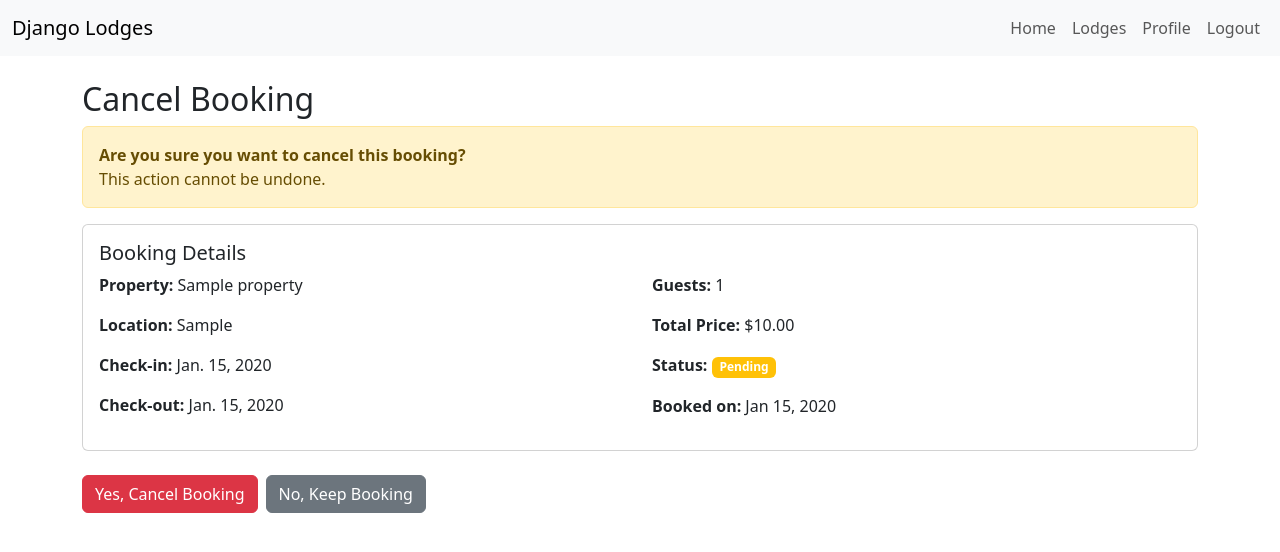
After one commit to darakhshanda/Hackathon_Django, a Django app: page /booking/booking/1/cancel in a window 1280 px wide. The commit adds this page. Shown: the top 552 px of the page. Run offline with Django 4.2, Linux system fonts and the light colour scheme; a user stored in the database is signed in; tables that the repository leaves empty hold one stand-in row (values such as "Sample post").

Commit message:
add registrations

```diff
--- a/Config/settings.py
+++ b/Config/settings.py
@@ -68,7 +68,7 @@ SITE_ID = 1
 LOGIN_REDIRECT_URL = '/'
 LOGOUT_REDIRECT_URL = '/'
 # Or '/profile-setup/' if route exists
-ACCOUNT_SIGNUP_REDIRECT_URL = '/profile/'
+ACCOUNT_SIGNUP_REDIRECT_URL = '/userprofile/'
 
 # Add these allauth settings (updated syntax for newer allauth)
 ACCOUNT_EMAIL_VERIFICATION = 'none'
--- /dev/null
+++ b/booking/templates/booking/cancel_booking.html
@@ -0,0 +1,44 @@
+{% extends "base.html" %}
+
+{% block content %}
+<div class="container mt-4">
+    <h2>Cancel Booking</h2>
+
+    <div class="alert alert-warning" role="alert">
+        <strong>Are you sure you want to cancel this booking?</strong>
+        <br>This action cannot be undone.
+    </div>
+
+    <div class="card mb-4">
+        <div class="card-body">
+            <h5 class="card-title">Booking Details</h5>
+            <div class="row">
+                <div class="col-md-6">
+                    <p><strong>Property:</strong> {{ booking.property.name }}</p>
+                    <p><strong>Location:</strong> {{ booking.property.location }}</p>
+                    <p><strong>Check-in:</strong> {{ booking.check_in }}</p>
+                    <p><strong>Check-out:</strong> {{ booking.check_out }}</p>
+                </div>
+                <div class="col-md-6">
+                    <p><strong>Guests:</strong> {{ booking.guests }}</p>
+                    <p><strong>Total Price:</strong> ${{ booking.total_price }}</p>
+                    <p><strong>Status:</strong>
+                        <span class="badge bg-{% if booking.status == 'confirmed' %}success{% elif booking.status == 'pending' %}warning{% endif %}">
+                            {{ booking.get_status_display }}
+                        </span>
+                    </p>
+                    <p><strong>Booked on:</strong> {{ booking.created_at|date:"M d, Y" }}</p>
+                </div>
+            </div>
+        </div>
+    </div>
+
+    <div class="d-flex gap-2">
+        <form method="POST">
+            {% csrf_token %}
+            <button type="submit" class="btn btn-danger">Yes, Cancel Booking</button>
+        </form>
+        <a href="{% url 'booking:booking_detail' booking_id=booking.id %}" class="btn btn-secondary">No, Keep Booking</a>
+    </div>
+</div>
+{% endblock %}
--- a/booking/urls.py
+++ b/booking/urls.py
@@ -9,4 +9,5 @@ app_name = 'booking'
 urlpatterns = [
     path('book/<int:property_id>/', views.create_booking, name='create_booking'),
     path('booking/<int:booking_id>/', views.booking_detail, name='booking_detail'),
+    path('booking/<int:booking_id>/cancel', views.cancel_booking, name='cancel_booking'),
 ]
--- a/booking/views.py
+++ b/booking/views.py
@@ -64,3 +64,35 @@ def booking_detail(request, booking_id):
         return redirect('index_url')
 
     return render(request, 'booking/booking_detail.html', {'booking': booking})
+
+@login_required()
+def cancel_booking(request, booking_id):
+    """Cancel a booking"""
+    booking = get_object_or_404(Booking, id=booking_id)
+
+    # Security check: Only the booking owner can cancel
+    if booking.user != request.user:
+        messages.error(request, "You can only cancel your own bookings.")
+        return redirect('index_url')
+
+    # Only allow cancellation of pending or confirmed bookings
+    if booking.status not in ['pending', 'confirmed']:
+        messages.error(request, f"Cannot cancel a {booking.status} booking.")
+        return redirect('booking:booking_detail', booking_id=booking.id)
+
+    if request.method == 'POST':
+        # Confirm cancellation
+        booking.status = 'cancelled'
+        booking.save()
+
+        messages.success(
+            request,
+            f"Booking for {booking.property.name} has been cancelled successfully."
+        )
+        return redirect('user_profile', user_id=request.user.id)
+
+    # Show confirmation page
+    context = {
+        'booking': booking,
+    }
+    return render(request, 'booking/cancel_booking.html', context)
--- a/templates/base.html
+++ b/templates/base.html
@@ -3,7 +3,9 @@
 {% url 'index' as index_url %}
 {% url 'property_list' as property_list %}
 {% url 'user_profile' as user_profile %}
-
+{% url 'account_signup' as signup_url %}
+{% url 'account_login' as login_url %}
+{% url 'account_logout' as logout_url %}
 
 
 <html lang="en">
@@ -34,9 +36,22 @@
                 <li class="nav-item">
                     <a class="nav-link" href="{{ property_list }}">Lodges</a>
                 </li>
-                <li class="nav-item">
-                    <a class="nav-link" href="{% url 'user_profile' user.id %}">Profile</a>
-                </li>
+
+                {% if user.is_authenticated %}
+                    <li class="nav-item">
+                        <a class="nav-link" href="{% url 'user_profile' user.id %}">Profile</a>
+                    </li>
+                    <li class="nav-item">
+                        <a class="nav-link" href="{% url 'account_logout' %}">Logout</a>
+                    </li>
+                {% else %}
+                    <li class="nav-item">
+                        <a class="nav-link" href="{% url 'account_signup' %}">Register</a>
+                    </li>
+                    <li class="nav-item">
+                        <a class="nav-link" href="{% url 'account_login' %}">Login</a>
+                    </li>
+                {% endif %}
             </ul>
         </div>
     </div>
--- a/userprofile/templates/index.html
+++ b/userprofile/templates/index.html
@@ -16,7 +16,11 @@
                     <h5 class="card-title">{{ property.name }}</h5>
                     <p class="card-text">{{ property.description }}</p>
                     <p class="text-muted">${{ property.price_per_night }}/night</p>
-                    <a href="{% url 'booking:create_booking' property_id=property.id %}" class="btn btn-primary">Book Now</a>
+                    {% if user.is_authenticated %}
+                        <a href="{% url 'booking:create_booking' property_id=property.id %}" class="btn btn-primary">Book Now</a>
+                    {% else %}
+                        <a href="{% url 'account_login' %}" class="btn btn-primary">Login to Book</a>
+                    {% endif %}
                 </div>
             </div>
         </div>
```
Also changed, not shown: booking/templates/booking/booking_detail.html (+6 -4 lines), userprofile/templates/userprofile/userprofile.html (+4 -3 lines).
